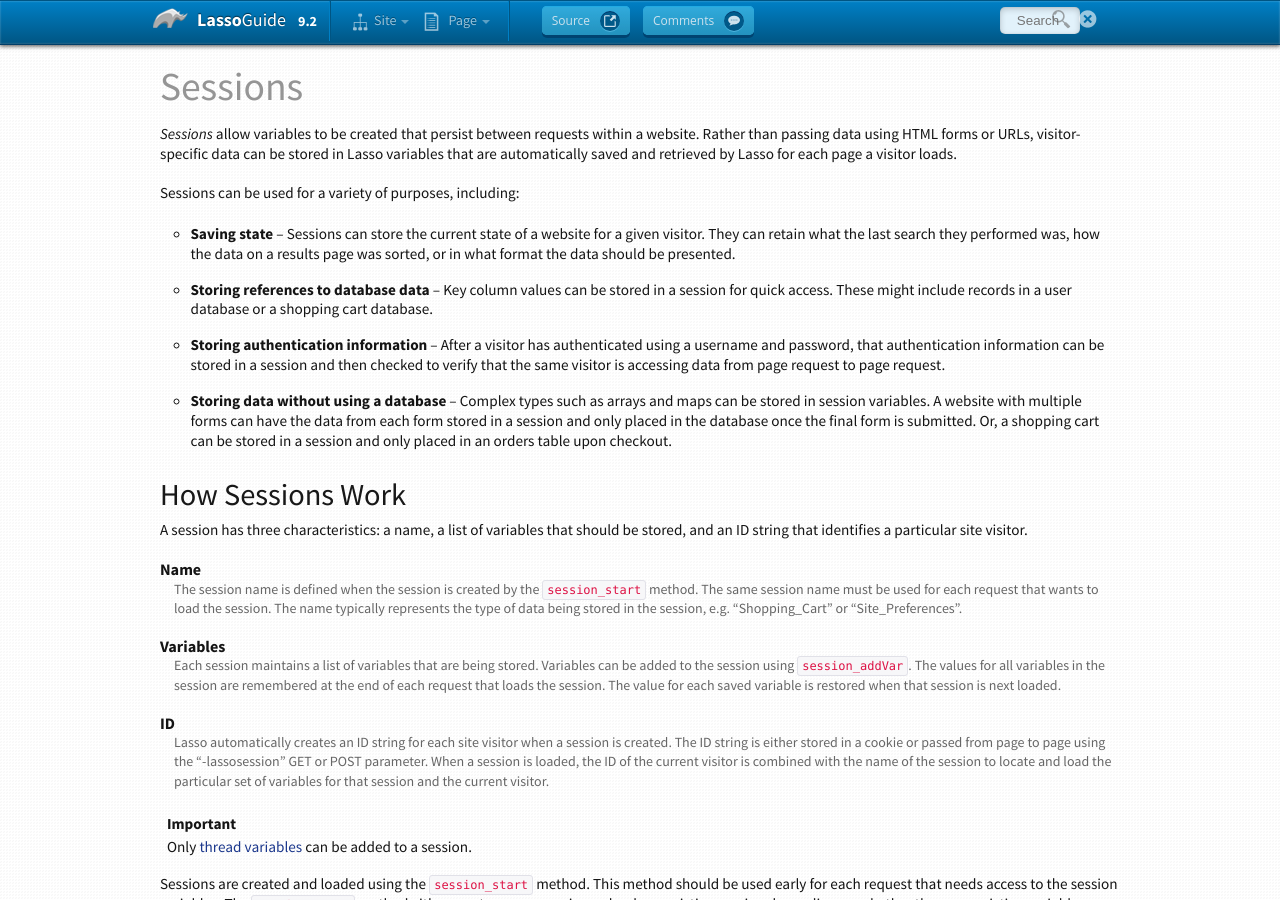
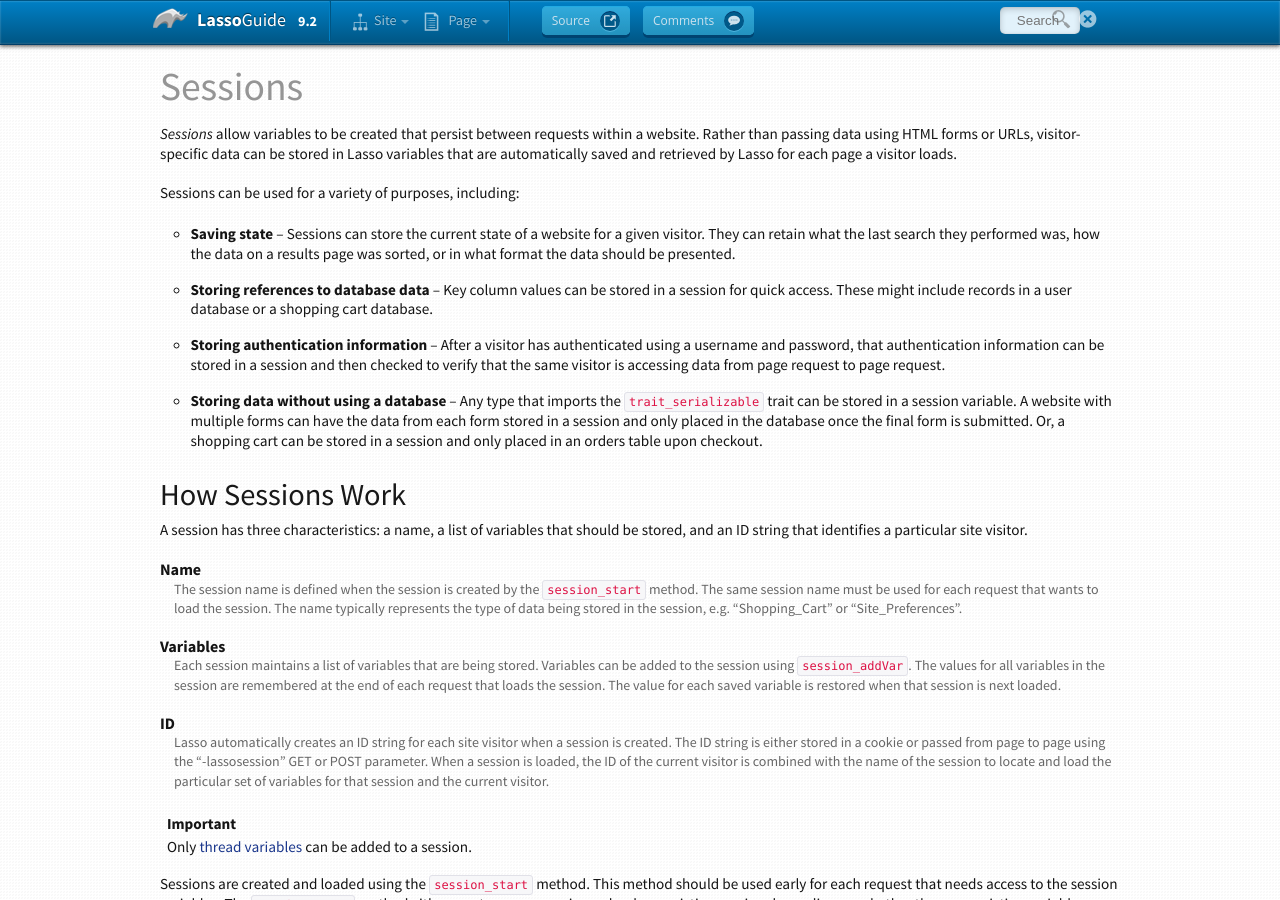
Before and after one commit to LassoSoft/LassoGuide, a Sphinx documentation site: the page built from source/operations/sessions.rst, in a window 1280 px wide and 900 px high. Built offline with Sphinx 7.4.7, drawn with Linux system fonts in a browser that asks for light colours; cross-references to code outside the pages are shown as plain code.

Commit message:
state which types can be stored in sessions

```diff
--- a/source/operations/sessions.rst
+++ b/source/operations/sessions.rst
@@ -27,11 +27,11 @@ Sessions can be used for a variety of purposes, including:
    request.
 
 -  **Storing data without using a database** --
-   Complex types such as arrays and maps can be stored in session variables. A
-   website with multiple forms can have the data from each form stored in a
-   session and only placed in the database once the final form is submitted. Or,
-   a shopping cart can be stored in a session and only placed in an orders table
-   upon checkout.
+   Any type that imports the :trait:`trait_serializable` trait can be stored in
+   a session variable. A website with multiple forms can have the data from each
+   form stored in a session and only placed in the database once the final form
+   is submitted. Or, a shopping cart can be stored in a session and only placed
+   in an orders table upon checkout.
 
 
 How Sessions Work
```
